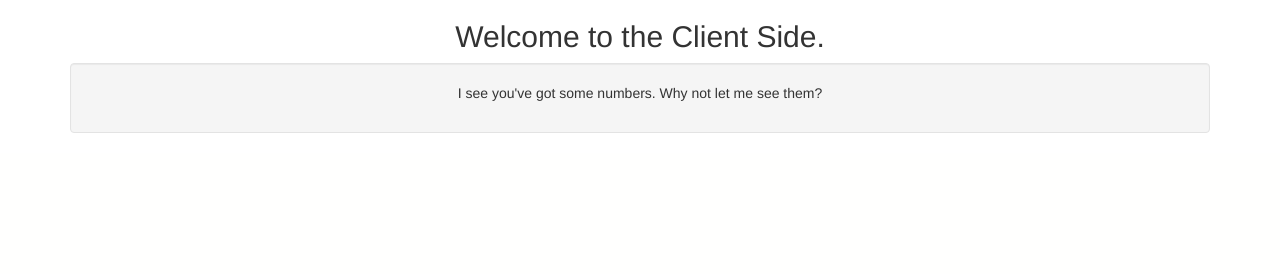
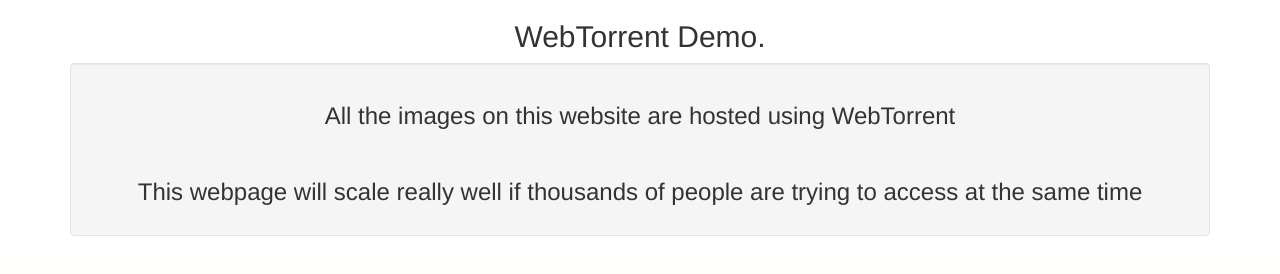
Before and after one commit to wisehackermonkey/webtorrent-demo, a website: page public/index.html in a window 1280 px wide. Drawn offline with nearby package versions, Linux system fonts and the light colour scheme; files whose address does not match are found by name.

Commit message:
[add] revert index.html to updated version, docs for how to host a new torrent image

```diff
--- a/public/index.html
+++ b/public/index.html
@@ -1,20 +1,8 @@
-<!-- <!DOCTYPE html>
+<!doctype html>
 <html lang="en">
-<head>
-    <meta charset="UTF-8">
-    <meta http-equiv="X-UA-Compatible" content="IE=edge">
-    <meta name="viewport" content="width=700, initial-scale=1.0">
+  <head>
     <title>WebTorrent Demo</title>
-</head>
-<body>
-
-</body>
-</html> -->
-<!-- index.html -->
-<!doctype html>
-<html>
-  <head>
-    <title>Getting Cozy with Browserify</title>
+    <link rel="stylesheet" href="css/style.css">
     <link rel="stylesheet" href="https://maxcdn.bootstrapcdn.com/bootstrap/3.3.6/css/bootstrap.min.css">
     <style>
       h1, p, div { text-align: center; }
@@ -23,17 +11,19 @@
   </head>
   <body>
     <div class="container">
-      <h2>Welcome to the Client Side.</h2>
+      <h2>WebTorrent Demo.</h2>
 
       <div class="well">
-        <p>I see you've got some numbers. Why not let me see them?</p>
+        <h3>All the images on this website are hosted using WebTorrent</h3>
+        <br>
+        <h3>This webpage will scale really well if thousands of people are trying to access at the same time</h3>
 
-        <div id="response">
+        <div id="response" >
         </div>
       </div>
     </div>
 <!-- broswerfy buindled command -->
 <!-- cd public ; browserify --debug ../src/main.js -o bundle.js -->
-    <script src="js/bundle.js"></script>
+    <script src="bundle.js"></script>
   </body>
 </html>
```
Also changed, not shown: README.md.
